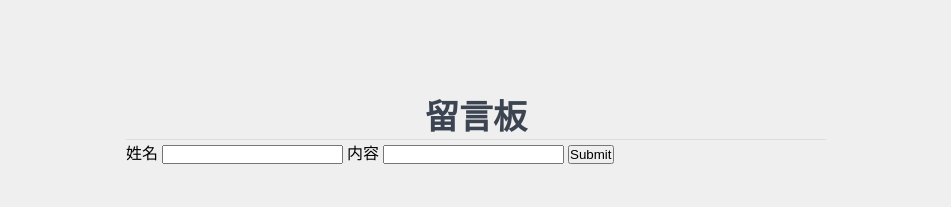
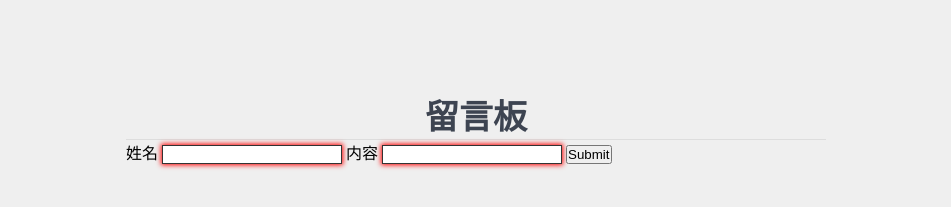
Before and after one commit to SethLee23/resume, a plain HTML site: page index.html in a window 1280 px wide. Shown: the part 1944-2151 px from the top of the page, without its empty margins (164-1115 px from the left). Drawn offline with nearby package versions, Linux system fonts and the light colour scheme; a script that the page names is missing.

Commit message:
加入表单验证

```diff
--- a/1.css
+++ b/1.css
@@ -415,7 +415,7 @@ main {
     margin-right: auto;
 }
 
-section.skills>h1, section.portfolio>h2,#messageBox>h2 {
+section.skills>h1, section.portfolio>h2, #messageBox>h2 {
     text-align: center;
     color: #3d4451;
     font-size: 34px;
@@ -533,21 +533,46 @@ section.portfolio .swiper-button-next {
     left: 100%;
     right: auto;
 }
-#messageBox{
+
+#messageBox {
     margin: 120px auto;
     max-width: 700px;
 }
-ol#messageList{
+
+ol#messageList {
     display: flex;
     max-width: 700px;
     margin: 0 auto;
     justify-content: flex-start;
     flex-direction: column;
     background: #F4F4F4;
-    border-top:1px solid #DDD;
+    border-top: 1px solid #DDD;
+}
 
-}
-ol#messageList>li{
+ol#messageList>li {
     padding: 16px;
     border-bottom: 1px solid #DDD;
 }
+
+/*表单验证*/
+
+input[name="name"], input[name="content"] {
+    border: 1px solid #333;
+    margin: 0;
+    font-family: inherit;
+    font-size: 90%;
+    -moz-box-sizing: border-box;
+    box-sizing: border-box;
+}
+
+input[name="name"]:invalid, input[name="content"]:invalid {
+    box-shadow: 0 0 5px 1px red;
+}
+
+input[name="name"]:focus:invalid, input[name="content"]:focus:invalid {
+    outline: none;
+}
+
+input[name="name"]:valid, input[name="content"]:valid {
+    border: 2px solid black;
+}
--- a/index.html
+++ b/index.html
@@ -189,9 +189,9 @@
 	<ol id = "messageList"></ol>
 	<form id ="myForm" action="" method="POST">
 		<label for="">姓名</label>
-		<input type="text" name="name">
+		<input type="text" name="name" required>
 		<label for="">内容</label>
-		<input type="text" name="content">
+		<input type="text" name="content" required>
 		<input type="submit" name="提交">
 	</form>
 <div>
```
